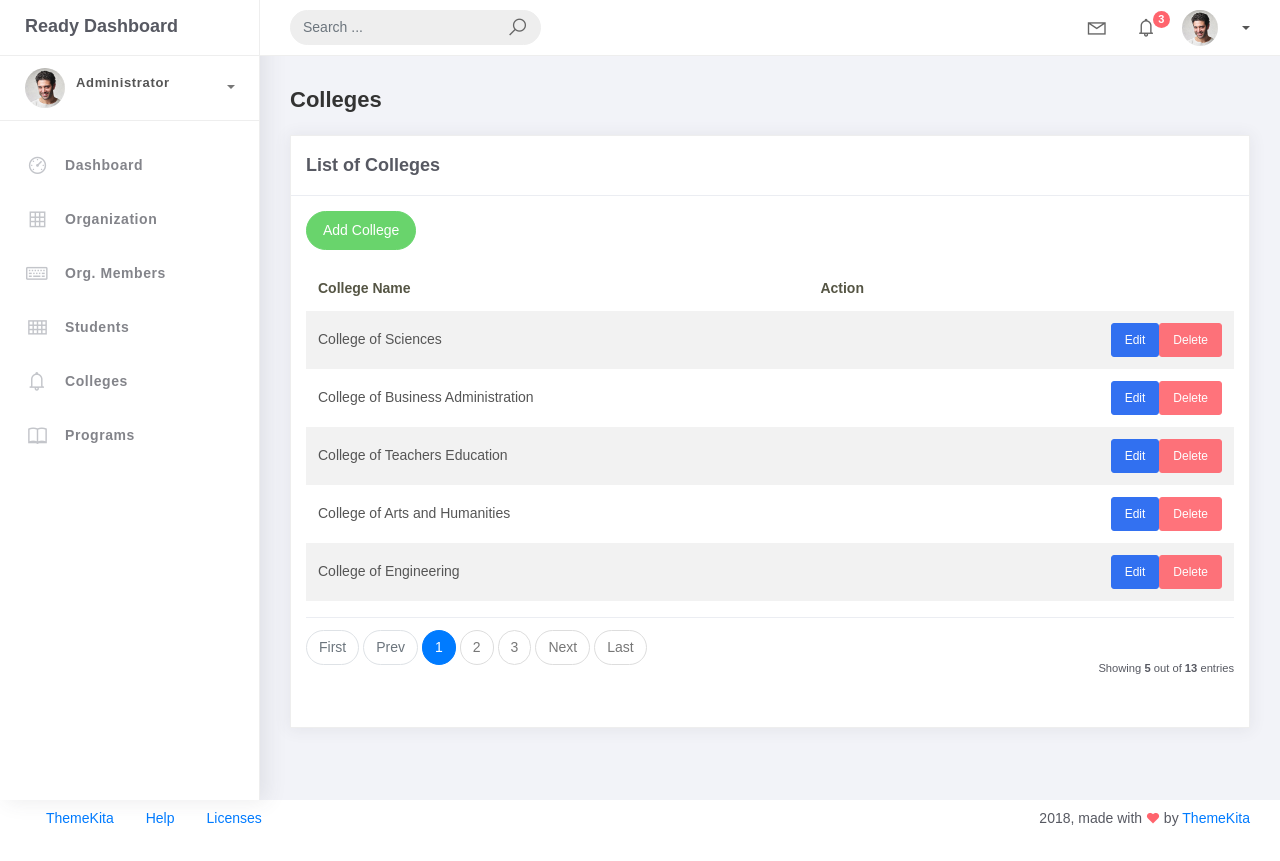
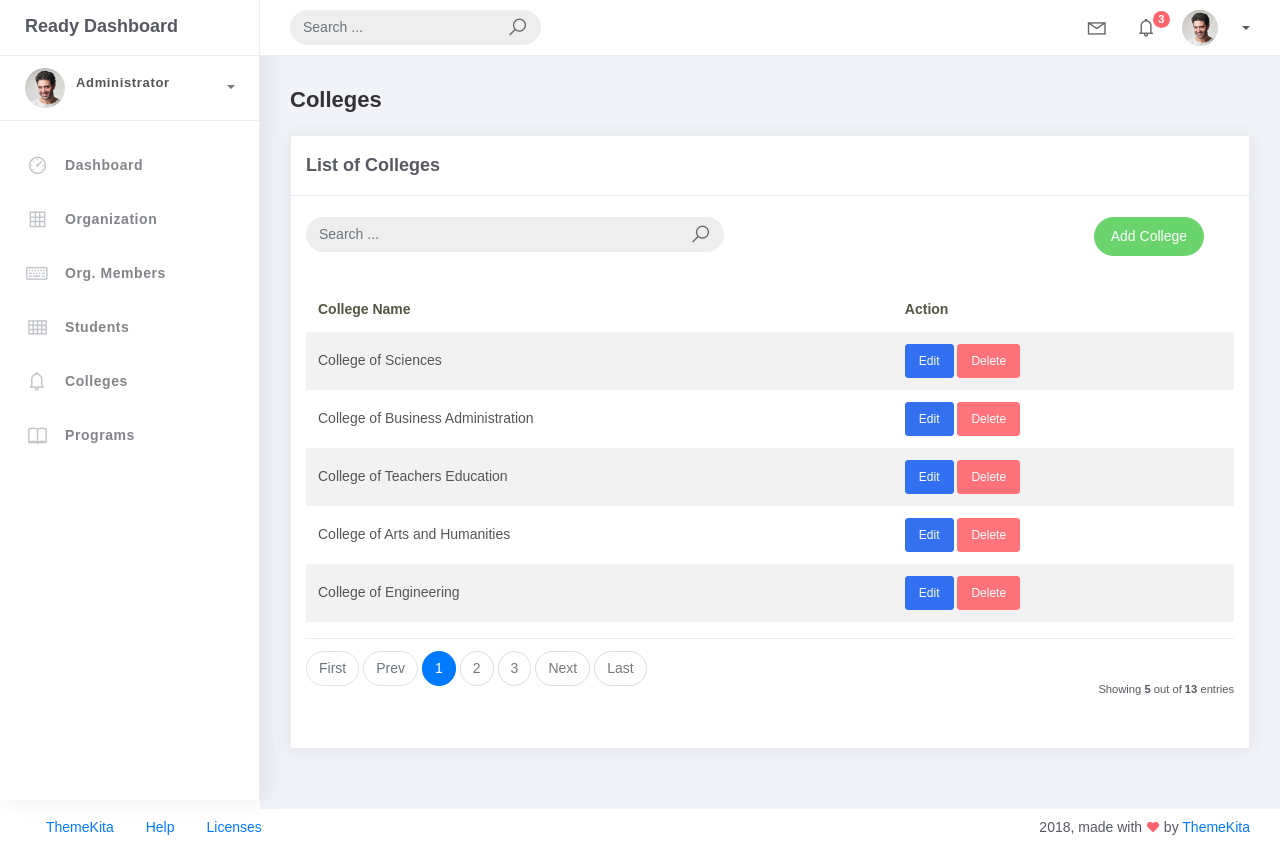
Before and after one commit to miksnmatch/PSUSphere, a Django app: page /college/ in a window 1280 px wide. Before the commit the page ends 826 px from the top, so only its background shows below. Run offline with Django 5.2, Linux system fonts and the light colour scheme; data comes from the database, SQL or seed files in the repository; some libraries are stand-ins or nearby versions.

Commit message:
fix search bar for college

```diff
--- a/templates/college_list.html
+++ b/templates/college_list.html
@@ -1,12 +1,37 @@
 {% extends 'base.html' %}
+{% load static %}
 {% block content %}
 <div class="content">
     <div class="container-fluid">
         <h4 class="page-title">Colleges</h4>
+        <div class="row">
+            <div class="col-md-12">
                 <div class="card">
-            <div class="card-header"><div class="card-title">List of Colleges</div></div>
+                    <div class="card-header">
+                        <div class="card-title">List of Colleges</div>
+                    </div>
+                    <br />
+                    <div class="col-md-12 row">
+                        <div class="col-md-6">
+                            <form class="navbar-left navbar-form nav-search mr-md-3" action="{% url 'college-list' %}" method="get">
+                                <div class="input-group">
+                                    <input type="text" name="q" placeholder="Search ..." class="form-control" value="{{ request.GET.q }}" />
+                                    <div class="input-group-append">
+                                        <button type="submit" class="input-group-text">
+                                            <i class="la la-search search-icon"></i>
+                                        </button>
+                                    </div>
+                                </div>
+                            </form>
+                        </div>
+                        <div class="col-md-6">
+                            <div class="pull-right">
+                                <a href="{% url 'college-add' %}" class="btn btn-success btn-rounded">Add College</a>
+                            </div>
+                        </div>
+                    </div>
+
                     <div class="card-body">
-                <a href="{% url 'college-add' %}" class="btn btn-success btn-rounded">Add College</a>
                         <table class="table table-striped mt-3">
                             <thead>
                                 <tr>
@@ -19,17 +44,16 @@
                                 <tr>
                                     <td>{{ object.college_name }}</td>
                                     <td>
-    <td>
-    <div class="d-flex justify-content-end">
-        <a href="{% url 'college-update' object.pk %}" class="btn btn-sm btn-primary me-2">Edit</a>
+                                        <a href="{% url 'college-update' object.pk %}" class="btn btn-sm btn-primary">Edit</a>
                                         <a href="{% url 'college-delete' object.pk %}" class="btn btn-sm btn-danger">Delete</a>
-    </div>
-</td>
-</td>
                                     </td>
                                 </tr>
                                 {% empty %}
-                        <tr><td colspan="2" class="text-center">No Records Found</td></tr>
+                                <tr>
+                                    <td colspan="2" style="text-align: center">
+                                        <p class="text-sm font-weight-bold mb-0">No Records Found</p>
+                                    </td>
+                                </tr>
                                 {% endfor %}
                             </tbody>
                         </table>
@@ -38,4 +62,6 @@
                 </div>
             </div>
         </div>
+    </div>
+</div>
 {% endblock %}
```
Lines whose indentation alone changed are shown as unchanged.
